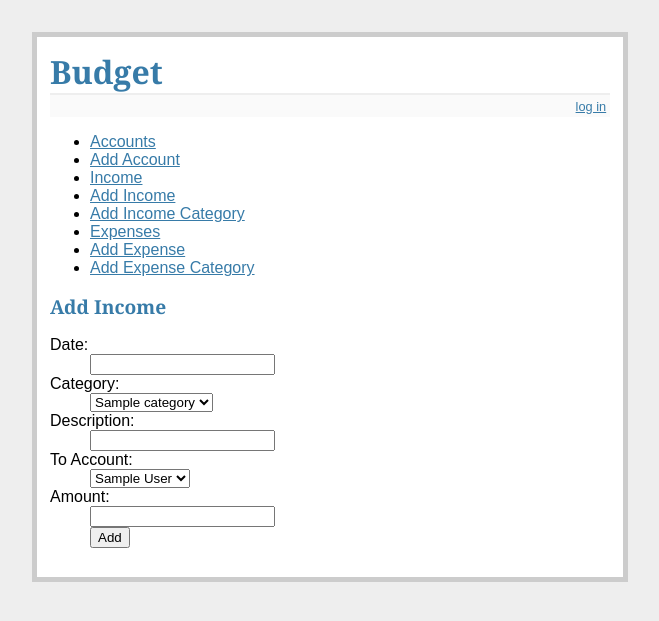
After one commit to radekstepan/FlaskBudget, a Flask app: page /income/add in a window 1280 px wide. The commit adds this page. Shown: the top 621 px of the page, without its empty margins (310-969 px from the left). Run offline with Flask 2, Linux system fonts and the light colour scheme; the visitor is signed in with stand-in values (Sample User, id 1); tables that the repository leaves empty hold one stand-in row (values such as "Sample post").

Commit message:
Income added
git-svn-id: http://radek.unfuddle.com/svn/radek_budget@3 138173b9-53cd-42c6-b595-420ba7eea4ed

```diff
--- a/budget.py
+++ b/budget.py
@@ -46,6 +46,53 @@ def add_account():
         db_session.commit()
         flash('Account added')
     return render_template('add_account.html', error=error)
+
+''' Income '''
+@app.route('/income/')
+@login_required
+def show_income():
+    return render_template('show_income.html', entries=Income.query
+    .filter(Income.user == session.get('logged_in_user'))
+    .join(IncomeCategory)
+    .add_columns(IncomeCategory.name)
+    .order_by(desc(Income.date)))
+
+@app.route('/income/add', methods=['GET', 'POST'])
+@login_required
+def add_income():
+    error = None
+    if request.method == 'POST':
+        # add new income
+        i = Income(session.get('logged_in_user'), request.form['date'], request.form['category'],
+                    request.form['description'], request.form['credit_to'], request.form['amount'])
+        db_session.add(i)
+
+        # credit to account
+        a = Account.query.\
+        filter(Account.user == session.get('logged_in_user'))\
+        .filter(Account.id == request.form['credit_to']).first()
+        a.balance += float(request.form['amount'])
+        db_session.add(a)
+
+        db_session.commit()
+        flash('Income added')
+
+    # fetch user's categories and accounts
+    categories = IncomeCategory.query.filter(IncomeCategory.user == session.get('logged_in_user'))\
+    .order_by(IncomeCategory.name)
+    accounts = Account.query.filter(Account.user == session.get('logged_in_user'))
+    return render_template('add_income.html', **locals())
+
+@app.route('/income/category/add', methods=['GET', 'POST'])
+@login_required
+def add_income_category():
+    error = None
+    if request.method == 'POST':
+        c = IncomeCategory(session.get('logged_in_user'), request.form['name'])
+        db_session.add(c)
+        db_session.commit()
+        flash('Income category added')
+    return render_template('add_income_category.html', error=error)
 
 ''' Expenses '''
 @app.route('/expenses/')
--- a/db/schema.sql
+++ b/db/schema.sql
@@ -3,6 +3,24 @@ create table users (
   id integer primary key autoincrement,
   username string not null,
   password string not null
+);
+
+drop table if exists income_categories;
+create table income_categories (
+  id integer primary key autoincrement,
+  user_id integer not null,
+  name string not null
+);
+
+drop table if exists income;
+create table income (
+  id integer primary key autoincrement,
+  user_id integer not null,
+  date integer not null,
+  category_id integer not null,
+  description string not null,
+  account_id integer not null,
+  amount string not null
 );
 
 drop table if exists expense_categories;
--- /dev/null
+++ b/templates/add_income.html
@@ -0,0 +1,34 @@
+{% extends "layout.html" %}
+{% block body %}
+  <h2>Add Income</h2>
+  {% if error %}<p class=error><strong>Error:</strong> {{ error }}{% endif %}
+  <form action="{{ url_for('add_income') }}" method=post>
+    <dl>
+      <dt>Date:
+      <dd><input type=text name=date>
+
+      <dt>Category:
+      <dd>
+      <select name=category>
+        {% for category in categories %}
+          <option value="{{ category.id }}">{{ category.name }}</option>
+        {% endfor %}
+      </select>
+
+      <dt>Description:
+      <dd><input type=text name=description>
+
+      <dt>To Account:
+      <dd><select name=credit_to>
+        {% for account in accounts %}
+          <option value="{{ account.id }}">{{ account.name }}</option>
+        {% endfor %}
+      </select>
+
+      <dt>Amount:
+      <dd><input type=text name=amount>
+
+      <dd><input type=submit value=Add>
+    </dl>
+  </form>
+{% endblock %}
--- a/templates/layout.html
+++ b/templates/layout.html
@@ -17,6 +17,11 @@
   <ul>
     <li><a href="{{ url_for('show_accounts') }}">Accounts</a></li>
     <li><a href="{{ url_for('add_account') }}">Add Account</a></li>
+
+    <li><a href="{{ url_for('show_income') }}">Income</a></li>
+    <li><a href="{{ url_for('add_income') }}">Add Income</a></li>
+    <li><a href="{{ url_for('add_income_category') }}">Add Income Category</a></li>
+
     <li><a href="{{ url_for('show_expenses') }}">Expenses</a></li>
     <li><a href="{{ url_for('add_expense') }}">Add Expense</a></li>
     <li><a href="{{ url_for('add_expense_category') }}">Add Expense Category</a></li>
```
Also changed, not shown: models.py (+33 -0 lines), templates/add_income_category.html (added, +13 -0 lines), templates/show_income.html (added, +17 -0 lines).
